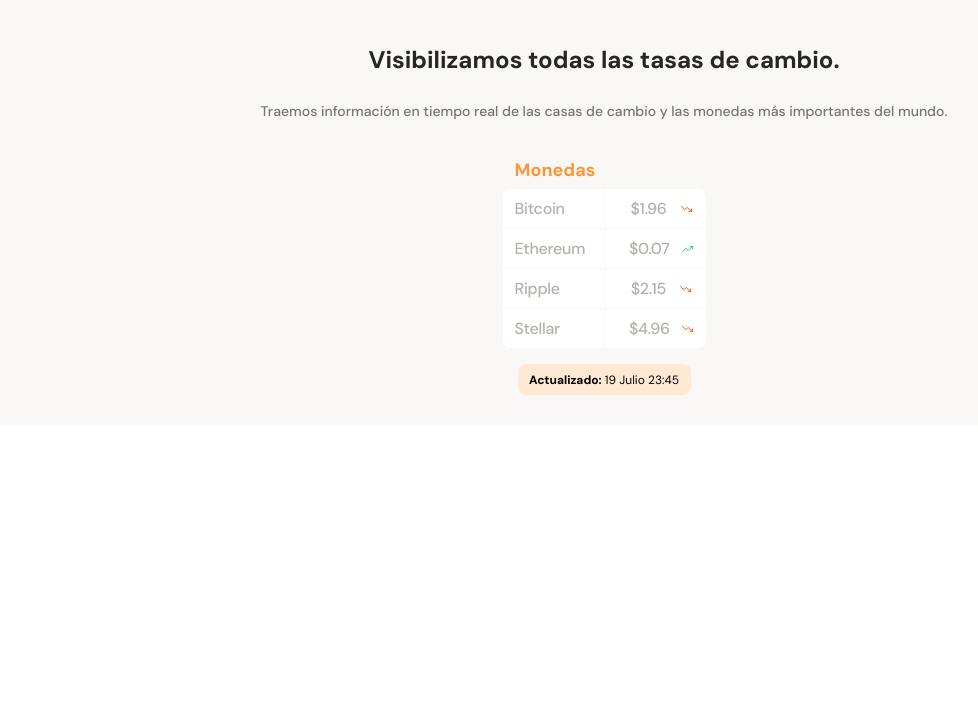
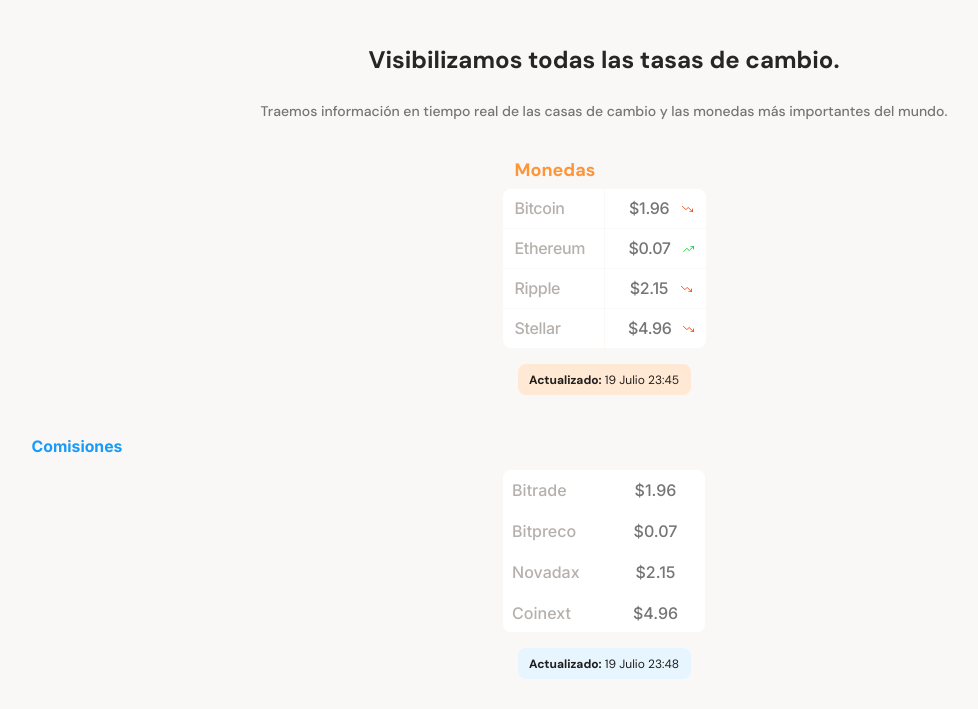
Before and after one commit to VTFierro/Batata-Bit, a plain HTML site: page index.html in a window 1280 px wide. Shown: the part 617-1326 px from the top of the page, without its empty margins (36-1014 px from the left). Before the commit the page ends 1042 px from the top, so only its background shows below. Drawn offline with Linux system fonts and the light colour scheme.

Commit message:
Added comissions table. Tables section is now complete and fully stylished.

```diff
--- a/CSS/styles.css
+++ b/CSS/styles.css
@@ -17,6 +17,7 @@
     --off-white: #FAF8F7;
     --white: #FFFFFF;
     --table-text:#B5B0AC;
+    --table-currency:#757575;
     /*Tipografías*/
     --font-DMSans: "DM Sans", sans-serif;
     --font-inter: "Inter", sans-serif;
@@ -139,7 +140,7 @@ main {
     line-height: 1.6rem;
     color: #757575;
 }
-/*-------GRID STYLES FOR EXCHANGE SECTION---------*/
+/*-------GRID STYLES FOR EXCHANGE TABLE---------*/
 .main-tables-container{
     height: auto;
     display: grid;
@@ -169,6 +170,7 @@ main {
 .bitcoin {
     height: 39px;
     padding: 10% 0 10% 12px;
+    font-family: var(--font-inter);
     font-size: 1.6rem;
     font-weight: 500;
     line-height: 19px;
@@ -182,6 +184,7 @@ main {
 .ethereum {
     height: 39px;
     padding: 10% 0 10% 12px;
+    font-family: var(--font-inter);
     font-size: 1.6rem;
     font-weight: 500;
     line-height: 19px;
@@ -194,6 +197,7 @@ main {
 .ripple {
     height: 39px;
     padding: 10% 0 10% 12px;
+    font-family: var(--font-inter);
     font-size: 1.6rem;
     font-weight: 500;
     line-height: 19px;
@@ -206,6 +210,7 @@ main {
 .stellar {
     height: 39px;
     padding: 10% 0 10% 12px;
+    font-family: var(--font-inter);
     font-size: 1.6rem;
     font-weight: 500;
     line-height: 19px;
@@ -219,13 +224,14 @@ main {
 .bnum {
     height: 39px;
     padding: 10% 0 10% 12px;
+    font-family: var(--font-inter);
     font-size: 1.6rem;
     font-weight: 500;
     line-height: 19px;
     border-radius: 0px 8px 0px 0px;
     text-align: left;
     letter-spacing: -0.02em;
-    color: var(--table-text);
+    color: var(--table-currency);
     background-color: var(--white);
     display: flex;
     justify-content:space-evenly;
@@ -235,12 +241,13 @@ main {
 .ethnum {
     height: 39px;
     padding: 10% 0 10% 12px;
+    font-family: var(--font-inter);
     font-size: 1.6rem;
     font-weight: 500;
     line-height: 19px;
     text-align: left;
     letter-spacing: -0.02em;
-    color: var(--table-text);
+    color: var(--table-currency);
     background-color: var(--white);
     display: flex;
     justify-content:space-evenly;
@@ -250,12 +257,13 @@ main {
 .ripnum {
     height: 39px;
     padding: 10% 0 10% 12px;
+    font-family: var(--font-inter);
     font-size: 1.6rem;
     font-weight: 500;
     line-height: 19px;
     text-align: left;
     letter-spacing: -0.02em;
-    color: var(--table-text);
+    color: var(--table-currency);
     background-color: var(--white);
     display: flex;
     justify-content:space-evenly;
@@ -265,13 +273,14 @@ main {
 .stenum {
     height: 39px;
     padding: 10% 0 10% 12px;
+    font-family: var(--font-inter);
     font-size: 1.6rem;
     font-weight: 500;
     line-height: 19px;
     border-radius: 0px 0px 8px 0px;
     text-align: left;
     letter-spacing: -0.02em;
-    color: var(--table-text);
+    color: var(--table-currency);
     background-color: var(--white);
     display: flex;
     justify-content:space-evenly;
@@ -299,9 +308,58 @@ main {
     height: 31px;
     margin: 0 auto;
     font-size: 1.2rem;
+    color: var(--warm-black);
     background-color: var(--soft-orange);
     display: flex;
     align-items: center;
     justify-content: center;
     border-radius: 8px;
 }
+/*-------GRID STYLES FOR COMISSIONS TABLE---------*/
+.main-tables-comissions--title {
+    width: 202px;
+    font-family: var(--font-inter);
+    font-size: 1.9rem;
+    font-weight: bold;
+    line-height: 23px;
+    margin: 40px 0 12px 0;
+    padding-left: 24px;
+    color: var(--secondary-blue);
+}
+.main-tables-comissions--table {
+    height: auto;
+    width: 202px;
+    display: grid;
+    margin: 0 auto;
+    border-radius: 8px;
+    gap: 2px;
+    background-color: var(--white);
+    justify-content: center;
+    margin-bottom: 16px;
+    grid-template-columns: repeat(2, 101px);
+    grid-template-rows: repeat(4, 39px);
+}
+.main-tables-comissions--table p {
+    font-family: var(--font-inter);
+    font-size: 1.6rem;
+    font-weight: 500;
+    text-align: left;
+    padding: 10%;
+    color: var(--table-text);
+}
+p.amnt {
+    text-align: center;
+    color: var(--table-currency);
+}
+.main-tables-comissions--update {
+    width: 173px;
+    height: 31px;
+    margin: 0 auto;
+    font-size: 1.2rem;
+    color: var(--warm-black);
+    background-color: var(--soft-blue);
+    display: flex;
+    align-items: center;
+    justify-content: center;
+    border-radius: 8px;
+}
--- a/index.html
+++ b/index.html
@@ -25,6 +25,7 @@
                 <h2>Visibilizamos todas las tasas de cambio.</h2>
                 <p>Traemos información en tiempo real de las casas de cambio y las monedas más importantes del mundo.</p>
             </div>
+<!-- EXCHANGE AND COMISSIONS TABLES -->
             <section class="main-tables-container">
                     <h5>Monedas</h5>
                     <p class="bitcoin">Bitcoin</p>
@@ -39,6 +40,24 @@
             <div class="main-tables-container--update">
                 <p><strong>Actualizado:</strong> 19 Julio 23:45</p>
             </div>
+            <section class="main-tables-comissions">
+                <div class="main-tables-comissions--title">
+                    <h5>Comisiones</h5>
+                </div>
+                <div class="main-tables-comissions--table">
+                    <p class="bitrade index">Bitrade</p>
+                    <p class="bitrnum amnt">$1.96</p>
+                    <p class="bitpreco index">Bitpreco</p>
+                    <p class="bitpnum amnt">$0.07</p>
+                    <p class="novadax index">Novadax</p>
+                    <p class="nvxnum amnt">$2.15</p>
+                    <p class="coinext index">Coinext</p>
+                    <p class="coinum amnt">$4.96</p>
+                </div>
+        </section>
+        <div class="main-tables-comissions--update">
+            <p><strong>Actualizado:</strong> 19 Julio 23:48</p>
+        </div>
         </section>
         <section></section>
         <section></section>
```
